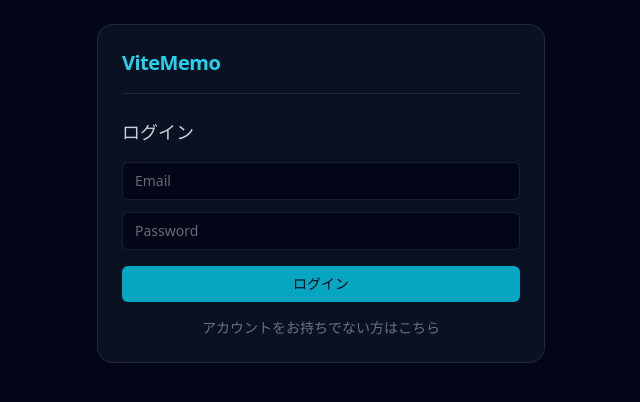
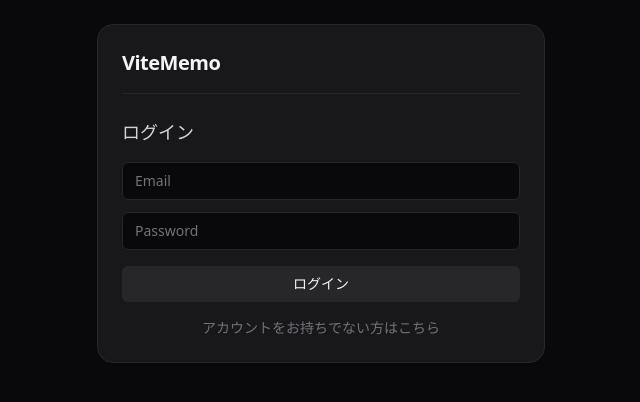
Before and after one commit to meta77/MemoApp0207-Vercel, a Vue app: page / in a window 1280 px wide. Shown: the top 402 px of the page, without its empty margins (319-959 px from the left). Built offline with nearby package versions, Linux system fonts and the light colour scheme.

Commit message:
ui: ダークモードの好みを変更

```diff
--- a/src/App.vue
+++ b/src/App.vue
@@ -120,18 +120,18 @@ onMounted(() => {
 </script>
 
 <template>
-  <div class="min-h-screen bg-slate-950 p-6 font-sans text-white">
-    <div class="mx-auto max-w-md rounded-2xl border border-white/10 bg-slate-900/70 p-6 backdrop-blur">
+  <div class="min-h-screen bg-zinc-950 p-6 font-sans text-zinc-100">
+    <div class="mx-auto max-w-md rounded-2xl border border-zinc-800 bg-zinc-900 p-6">
 
       <!-- Header -->
-      <div class="mb-6 flex items-center justify-between border-b border-white/10 pb-4">
-        <h1 class="text-xl font-semibold tracking-tight text-cyan-400">
+      <div class="mb-6 flex items-center justify-between border-b border-zinc-800 pb-4">
+        <h1 class="text-xl font-semibold tracking-tight text-zinc-100">
           ViteMemo
         </h1>
         <button
           v-if="token"
           @click="logout"
-          class="text-sm text-white/50 hover:text-red-400 transition"
+          class="text-sm text-zinc-400 hover:text-red-400 transition"
         >
           ログアウト
         </button>
@@ -139,7 +139,7 @@ onMounted(() => {
 
       <!-- Auth -->
       <div v-if="!token">
-        <h2 class="mb-4 text-lg font-medium text-white/80">
+        <h2 class="mb-4 text-lg font-medium text-zinc-300">
           {{ view === 'login' ? 'ログイン' : '新規登録' }}
         </h2>
 
@@ -147,20 +147,20 @@ onMounted(() => {
           v-model="form.email"
           type="email"
           placeholder="Email"
-          class="mb-3 w-full rounded-md border border-white/10 bg-slate-950 px-3 py-2 text-sm text-white placeholder-white/40 focus:border-cyan-400 focus:outline-none"
+          class="mb-3 w-full rounded-md border border-zinc-800 bg-zinc-950 px-3 py-2 text-sm text-zinc-100 placeholder-zinc-500 focus:border-blue-500 focus:outline-none"
         />
 
         <input
           v-model="form.password"
           type="password"
           placeholder="Password"
-          class="mb-4 w-full rounded-md border border-white/10 bg-slate-950 px-3 py-2 text-sm text-white placeholder-white/40 focus:border-cyan-400 focus:outline-none"
+          class="mb-4 w-full rounded-md border border-zinc-800 bg-zinc-950 px-3 py-2 text-sm text-zinc-100 placeholder-zinc-500 focus:border-blue-500 focus:outline-none"
         />
 
         <button
           v-if="view === 'login'"
           @click="login"
-          class="w-full rounded-md bg-cyan-500/90 py-2 text-sm font-medium text-slate-950 hover:bg-cyan-400 transition"
+          class="w-full rounded-md bg-zinc-800 py-2 text-sm font-medium text-zinc-100 hover:bg-zinc-700 transition"
         >
           ログイン
         </button>
@@ -168,13 +168,13 @@ onMounted(() => {
         <button
           v-else
           @click="register"
-          class="w-full rounded-md bg-emerald-500/90 py-2 text-sm font-medium text-slate-950 hover:bg-emerald-400 transition"
+          class="w-full rounded-md bg-zinc-800 py-2 text-sm font-medium text-zinc-100 hover:bg-zinc-700 transition"
         >
           登録する
         </button>
 
         <p
-          class="mt-4 cursor-pointer text-center text-sm text-white/40 hover:text-white/70 transition"
+          class="mt-4 cursor-pointer text-center text-sm text-zinc-500 hover:text-zinc-300 transition"
           @click="view = view === 'login' ? 'register' : 'login'"
         >
           {{ view === 'login' ? 'アカウントをお持ちでない方はこちら' : 'ログインはこちら' }}
@@ -184,27 +184,27 @@ onMounted(() => {
       <!-- Memo -->
       <div v-else>
         <!-- Editor -->
-        <div class="mb-8 rounded-xl border border-white/10 bg-slate-950/60 p-4">
-          <h3 class="mb-2 text-xs font-medium uppercase tracking-wide text-white/40">
+        <div class="mb-8 rounded-xl border border-zinc-800 bg-zinc-950 p-4">
+          <h3 class="mb-2 text-xs font-medium uppercase tracking-wide text-zinc-500">
             {{ editingId ? 'メモを編集' : '新しいメモ' }}
           </h3>
 
           <input
             v-model="form.title"
             placeholder="タイトル (任意)"
-            class="mb-2 w-full rounded-md border border-white/10 bg-slate-950 px-3 py-2 text-sm text-white placeholder-white/40 focus:border-cyan-400 focus:outline-none"
+            class="mb-2 w-full rounded-md border border-zinc-800 bg-zinc-950 px-3 py-2 text-sm text-zinc-100 placeholder-zinc-500 focus:border-blue-500 focus:outline-none"
           />
 
           <textarea
             v-model="form.content"
             placeholder="メモの内容..."
-            class="mb-3 h-24 w-full resize-none rounded-md border border-white/10 bg-slate-950 px-3 py-2 text-sm text-white placeholder-white/40 focus:border-cyan-400 focus:outline-none"
+            class="mb-3 h-24 w-full resize-none rounded-md border border-zinc-800 bg-zinc-950 px-3 py-2 text-sm text-zinc-100 placeholder-zinc-500 focus:border-blue-500 focus:outline-none"
           />
 
           <div class="flex gap-2">
             <button
               @click="saveMemo"
-              class="flex-1 rounded-md bg-cyan-500/90 py-2 text-sm font-medium text-slate-950 hover:bg-cyan-400 transition"
+              class="flex-1 rounded-md bg-zinc-800 py-2 text-sm font-medium text-zinc-100 hover:bg-zinc-700 transition"
             >
               {{ editingId ? '更新' : '追加' }}
             </button>
@@ -212,7 +212,7 @@ onMounted(() => {
             <button
               v-if="editingId"
               @click="editingId = null; form.title=''; form.content=''"
-              class="rounded-md bg-white/10 px-4 py-2 text-sm text-white/70 hover:bg-white/20 transition"
+              class="rounded-md bg-zinc-800 px-4 py-2 text-sm text-zinc-400 hover:bg-zinc-700 transition"
             >
               キャンセル
             </button>
@@ -224,22 +224,22 @@ onMounted(() => {
           <div
             v-for="memo in memos"
             :key="memo.id"
-            class="group relative rounded-xl border border-white/10 bg-slate-900/60 p-4 transition hover:bg-slate-900"
+            class="group relative rounded-xl border border-zinc-800 bg-zinc-900 p-4 transition hover:bg-zinc-800"
           >
-            <h3 class="mb-1 text-lg font-medium text-white">
+            <h3 class="mb-1 text-lg font-medium text-zinc-100">
               {{ memo.title || '（無題）' }}
             </h3>
 
-            <p class="mb-3 whitespace-pre-wrap text-sm text-white/70">
+            <p class="mb-3 whitespace-pre-wrap text-sm text-zinc-400">
               {{ memo.content }}
             </p>
 
-            <div class="flex items-center justify-between text-xs text-white/40">
+            <div class="flex items-center justify-between text-xs text-zinc-500">
               <span>{{ new Date(memo.created_at).toLocaleString() }}</span>
               <div class="space-x-3 opacity-0 transition group-hover:opacity-100">
                 <button
                   @click="startEdit(memo)"
-                  class="text-cyan-400 hover:text-cyan-300"
+                  class="text-blue-400 hover:text-blue-300"
                 >
                   編集
                 </button>
@@ -255,7 +255,7 @@ onMounted(() => {
 
           <p
             v-if="memos.length === 0"
-            class="text-center text-sm text-white/40"
+            class="text-center text-sm text-zinc-500"
           >
             メモがありません
           </p>
```
